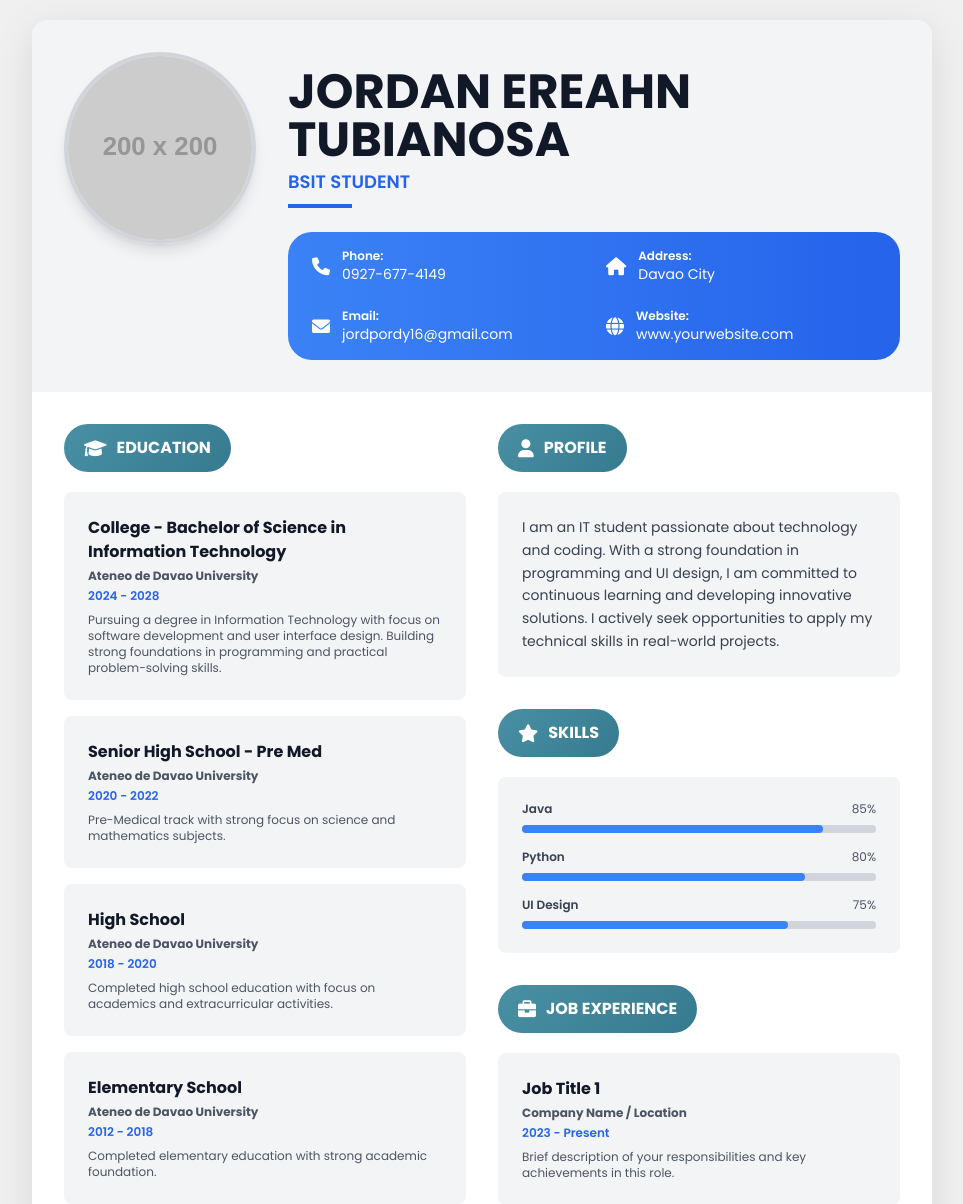
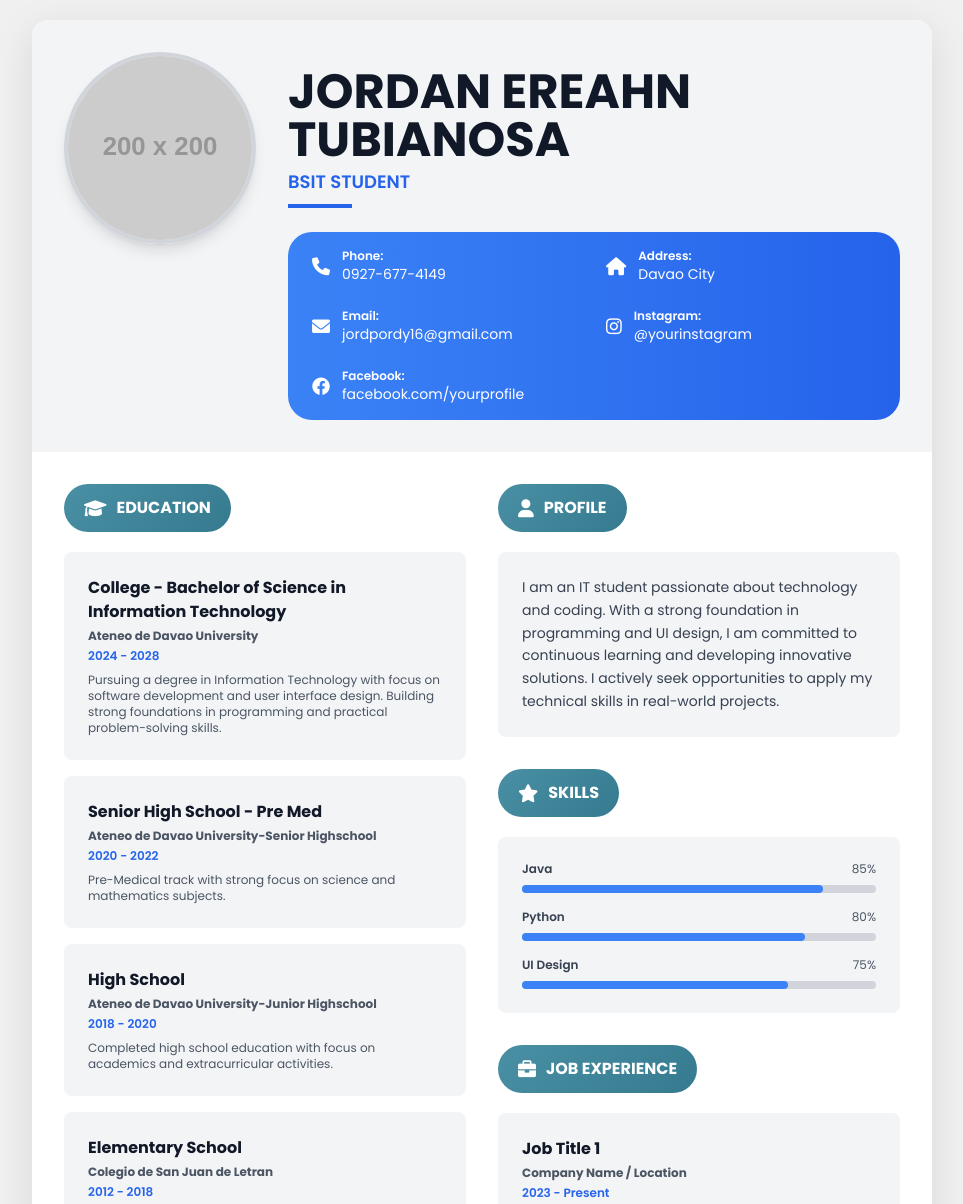
Before and after one commit to JordanTubs/Tubianosa_CVPortfolio, a website: page index.html in a window 1280 px wide. Shown: the top 1204 px of the page, without its empty margins (158-1121 px from the left). Drawn offline with nearby package versions, Linux system fonts and the light colour scheme; placeholder pictures from the web are drawn by us.

Commit message:
Replace Website with Social Media: Instagram and Facebook

```diff
--- a/index.html
+++ b/index.html
@@ -79,10 +79,17 @@
                                 </div>
                             </div>
                             <div class="flex items-center gap-3">
-                                <i class="fas fa-globe text-lg"></i>
+                                <i class="fab fa-instagram text-lg"></i>
                                 <div>
-                                    <p class="text-xs font-semibold">Website:</p>
-                                    <p class="text-sm">www.yourwebsite.com</p>
+                                    <p class="text-xs font-semibold">Instagram:</p>
+                                    <p class="text-sm">@yourinstagram</p>
+                                </div>
+                            </div>
+                            <div class="flex items-center gap-3">
+                                <i class="fab fa-facebook text-lg"></i>
+                                <div>
+                                    <p class="text-xs font-semibold">Facebook:</p>
+                                    <p class="text-sm">facebook.com/yourprofile</p>
                                 </div>
                             </div>
                         </div>
@@ -112,19 +119,19 @@
                         </div>
                         <div class="bg-gray-100 rounded-lg p-6">
                             <h3 class="font-bold text-gray-900 mb-1">Senior High School - Pre Med</h3>
-                            <p class="text-xs text-gray-600 mb-1"><strong>Ateneo de Davao University</strong></p>
+                            <p class="text-xs text-gray-600 mb-1"><strong>Ateneo de Davao University-Senior Highschool</strong></p>
                             <p class="text-xs text-blue-600 font-semibold mb-2">2020 - 2022</p>
                             <p class="text-xs text-gray-600">Pre-Medical track with strong focus on science and mathematics subjects.</p>
                         </div>
                         <div class="bg-gray-100 rounded-lg p-6">
                             <h3 class="font-bold text-gray-900 mb-1">High School</h3>
-                            <p class="text-xs text-gray-600 mb-1"><strong>Ateneo de Davao University</strong></p>
+                            <p class="text-xs text-gray-600 mb-1"><strong>Ateneo de Davao University-Junior Highschool</strong></p>
                             <p class="text-xs text-blue-600 font-semibold mb-2">2018 - 2020</p>
                             <p class="text-xs text-gray-600">Completed high school education with focus on academics and extracurricular activities.</p>
                         </div>
                         <div class="bg-gray-100 rounded-lg p-6">
                             <h3 class="font-bold text-gray-900 mb-1">Elementary School</h3>
-                            <p class="text-xs text-gray-600 mb-1"><strong>Ateneo de Davao University</strong></p>
+                            <p class="text-xs text-gray-600 mb-1"><strong>Colegio de San Juan de Letran</strong></p>
                             <p class="text-xs text-blue-600 font-semibold mb-2">2012 - 2018</p>
                             <p class="text-xs text-gray-600">Completed elementary education with strong academic foundation.</p>
                         </div>
```
